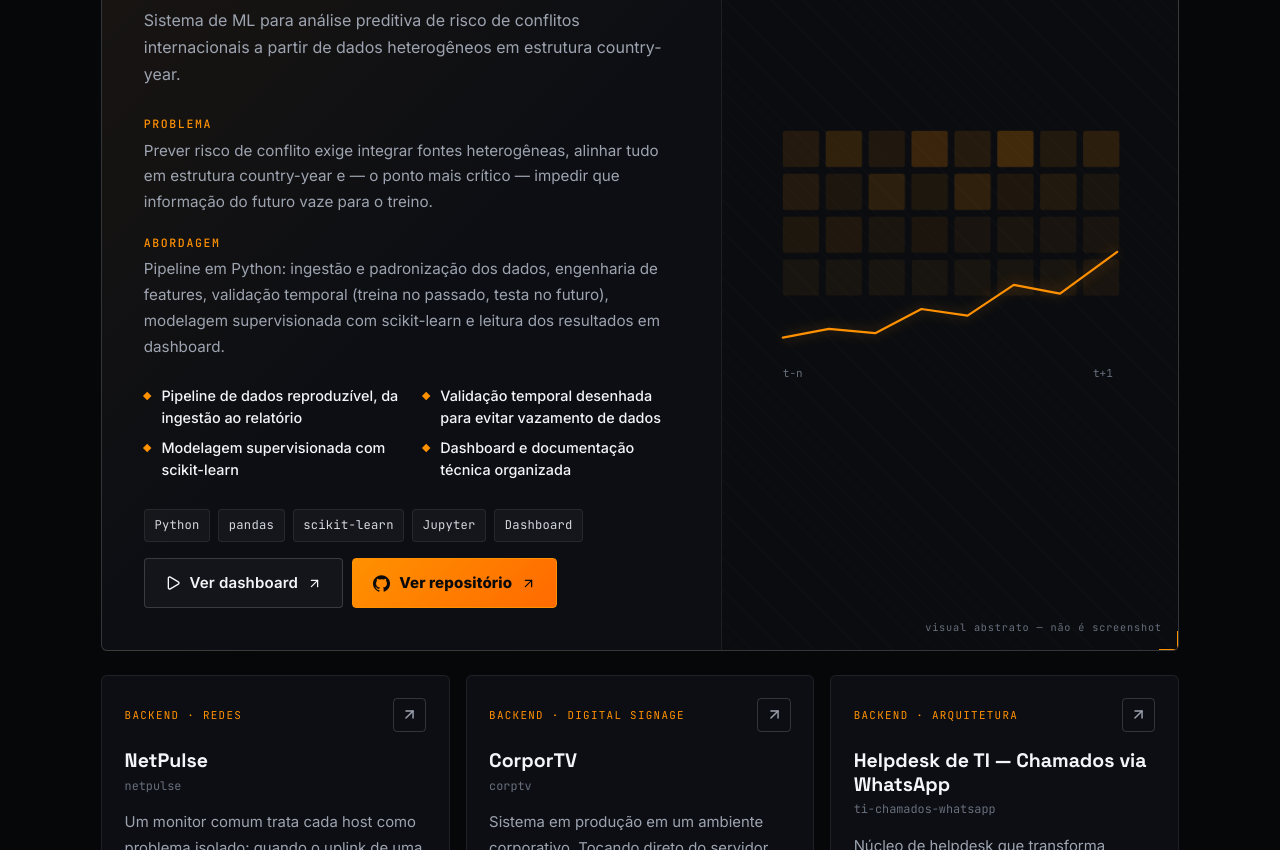
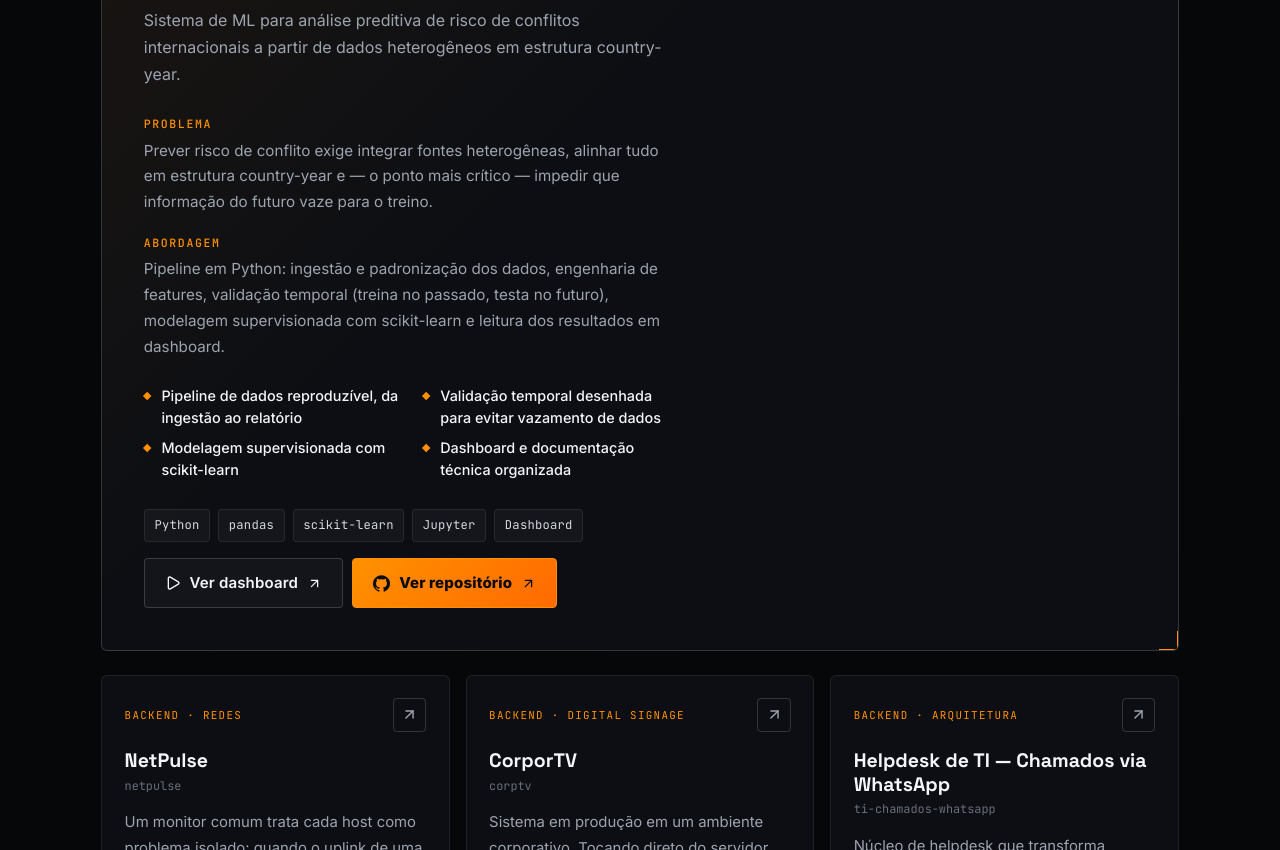
Before and after one commit to enzo-going/portfolio-enzo-going, a React (Vite) app: page / in a window 1280 px wide. Shown: the part 2020-2870 px from the top of the page. Built offline with nearby package versions, Linux system fonts and the light colour scheme.

Commit message:
feat: cards e destaque mostram o print real do projeto
Campo opcional image em Project. O card exibe o print no topo, encostado nas bordas, com lazy loading e dimensoes fixas para nao pular layout; o destaque troca o SVG abstrato pelo print quando ele existe. Projeto sem imagem continua igual.

```diff
--- a/src/components/FeaturedProject.tsx
+++ b/src/components/FeaturedProject.tsx
@@ -5,57 +5,6 @@ import type { Project } from "../data/portfolio";
 type FeaturedProjectProps = {
   project: Project;
 };
-
-/* Visual abstrato (não é screenshot): mapa de risco estilizado + linha de tendência */
-function RiskVisual() {
-  const cells = [
-    0.12, 0.3, 0.08, 0.5, 0.2, 0.75, 0.15, 0.4,
-    0.25, 0.1, 0.62, 0.18, 0.88, 0.3, 0.55, 0.1,
-    0.4, 0.7, 0.2, 0.35, 0.1, 0.5, 0.28, 0.66,
-    0.15, 0.45, 0.3, 0.8, 0.22, 0.12, 0.58, 0.35,
-  ];
-
-  return (
-    <svg
-      className="featured__svg"
-      viewBox="0 0 320 240"
-      role="img"
-      aria-label="Visual abstrato representando um mapa de risco e uma curva de tendência"
-    >
-      <g>
-        {cells.map((value, index) => {
-          const x = 8 + (index % 8) * 39;
-          const y = 8 + Math.floor(index / 8) * 39;
-          return (
-            <rect
-              key={index}
-              x={x}
-              y={y}
-              width={33}
-              height={33}
-              rx={2}
-              className="featured__cell"
-              style={{ opacity: 0.08 + value * 0.55, animationDelay: `${index * 90}ms` }}
-            />
-          );
-        })}
-      </g>
-      <polyline
-        className="featured__spark"
-        points="8,196 50,188 92,192 134,170 176,176 218,148 260,156 312,118"
-        fill="none"
-      />
-      <g className="mono featured__axis">
-        <text x="8" y="232">
-          t-n
-        </text>
-        <text x="290" y="232">
-          t+1
-        </text>
-      </g>
-    </svg>
-  );
-}
 
 export function FeaturedProject({ project }: FeaturedProjectProps) {
   return (
@@ -103,10 +52,14 @@ export function FeaturedProject({ project }: FeaturedProjectProps) {
         </div>
       </div>
 
-      <div className="featured__visual">
-        <RiskVisual />
-        <span className="featured__visual-note mono">visual abstrato — não é screenshot</span>
-      </div>
+      {project.image ? (
+        <div className="featured__visual">
+          <a className="featured__shot" href={project.demo?.href ?? project.link} target="_blank" rel="noreferrer">
+            <img src={project.image.src} alt={project.image.alt} width={960} height={1200} loading="lazy" decoding="async" />
+          </a>
+          <span className="featured__visual-note mono">print do dashboard publicado</span>
+        </div>
+      ) : null}
     </article>
   );
 }
--- a/src/components/ProjectCard.tsx
+++ b/src/components/ProjectCard.tsx
@@ -23,6 +23,19 @@ export function ProjectCard({ project }: ProjectCardProps) {
       className={`project-card ${project.side ? "project-card--side" : ""}`}
       onMouseMove={handleMouseMove}
     >
+      {project.image ? (
+        <figure className="project-card__media">
+          <img
+            src={project.image.src}
+            alt={project.image.alt}
+            width={960}
+            height={600}
+            loading="lazy"
+            decoding="async"
+          />
+        </figure>
+      ) : null}
+
       <div className="project-card__top">
         <span className="project-card__kind mono">{project.kindLabel}</span>
         {/* O selo acompanha o link quando existem os dois: um projeto publicado
--- a/src/data/portfolio.ts
+++ b/src/data/portfolio.ts
@@ -12,6 +12,8 @@ export type Project = {
   link?: string;
   linkNote?: string;
   demo?: { href: string; label: string };
+  /** Print real do projeto (em public/projects): 960x600 nos cards, 960x1200 no destaque. */
+  image?: { src: string; alt: string };
   featured?: boolean;
   side?: boolean;
 };
--- a/src/styles.css
+++ b/src/styles.css
@@ -1040,35 +1040,33 @@ h3 {
     var(--bg-soft);
 }
 
-.featured__svg {
+.featured__shot {
+  display: block;
   width: 100%;
-  max-width: 22rem;
+  max-width: 26rem;
+  margin: 0;
+  overflow: hidden;
+  border: 1px solid var(--line-strong);
+  border-radius: 6px;
+  background: var(--panel);
+  box-shadow: 0 24px 60px rgba(0, 0, 0, 0.45);
+  transition:
+    border-color 240ms var(--ease),
+    transform 240ms var(--ease);
+}
+
+.featured__shot:hover {
+  border-color: var(--accent-line);
+  transform: translateY(-3px);
+}
+
+.featured__shot img {
+  display: block;
+  width: 100%;
   height: auto;
-}
-
-.featured__cell {
-  fill: var(--accent);
-  animation: cell-pulse 4.5s ease-in-out infinite alternate;
-}
-
-@keyframes cell-pulse {
-  to {
-    opacity: 0.06;
-  }
-}
-
-.featured__spark {
-  stroke: var(--accent);
-  stroke-width: 2;
-  stroke-linecap: round;
-  stroke-linejoin: round;
-  filter: drop-shadow(0 0 6px rgba(255, 145, 0, 0.45));
-}
-
-.featured__axis text {
-  fill: var(--subtle);
-  font-family: var(--font-mono);
-  font-size: 10px;
+  aspect-ratio: 4 / 5;
+  object-fit: cover;
+  object-position: top;
 }
 
 .featured__visual-note {
@@ -1131,6 +1129,42 @@ h3 {
 
 .project-card:hover::before {
   opacity: 1;
+}
+
+/* Print real do projeto, encostado nas bordas do card. */
+.project-card__media {
+  position: relative;
+  margin: -1.4rem -1.4rem 1.2rem;
+  overflow: hidden;
+  border-bottom: 1px solid var(--line);
+  background: var(--bg-soft);
+  aspect-ratio: 16 / 10;
+}
+
+.project-card__media img {
+  display: block;
+  width: 100%;
+  height: 100%;
+  object-fit: cover;
+  object-position: top;
+  filter: saturate(0.85) brightness(0.92);
+  transition:
+    transform 500ms var(--ease),
+    filter 300ms var(--ease);
+}
+
+.project-card__media::after {
+  content: "";
+  position: absolute;
+  inset: auto 0 0;
+  height: 38%;
+  background: linear-gradient(transparent, rgba(12, 14, 19, 0.55));
+  pointer-events: none;
+}
+
+.project-card:hover .project-card__media img {
+  transform: scale(1.03);
+  filter: none;
 }
 
 .project-card__top {
@@ -1546,6 +1580,11 @@ h3 {
     border-top: 1px solid var(--line);
     min-height: 16rem;
   }
+
+  /* Empilhado, o print vertical inteiro ficaria alto demais: mostra o topo. */
+  .featured__shot img {
+    aspect-ratio: 4 / 3;
+  }
 }
 
 @media (min-width: 961px) {
```
